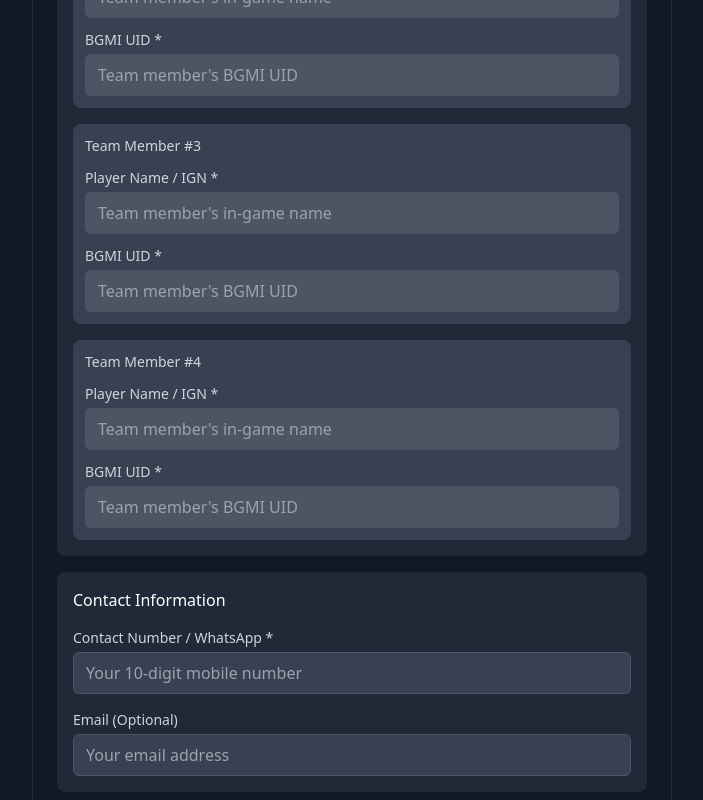
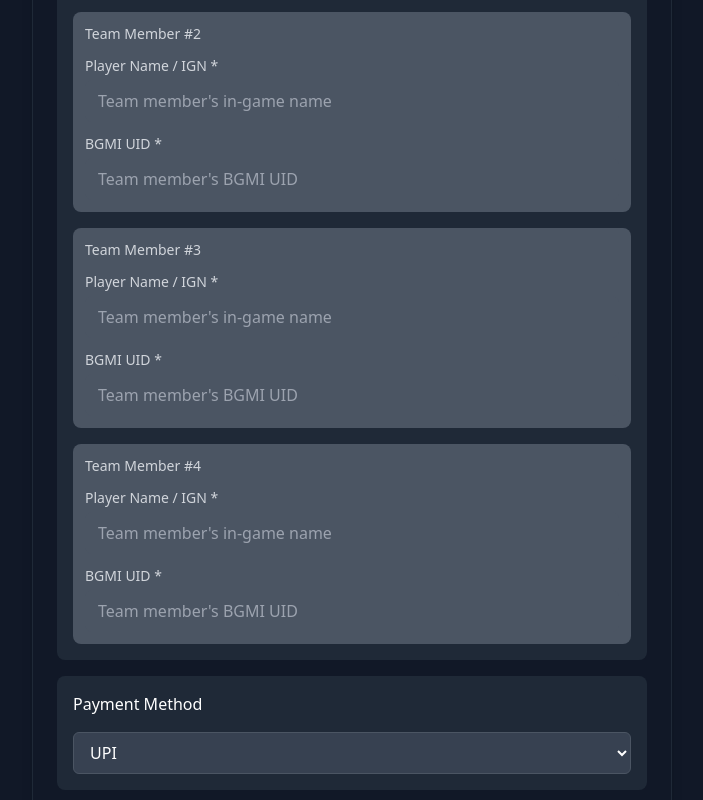
Before and after one commit to mdazfar2/DBGMI-Playzone, a React (Vite) app in the folder frontend/: page /register/1 in a window 1280 px wide. Shown: the part 800-1600 px from the top of the page, without its empty margins (288-991 px from the left). Built offline with nearby package versions, Linux system fonts and the light colour scheme.

Commit message:
Remove contact information from the Auth Modal

```diff
--- a/frontend/src/components/auth/AuthModal.jsx
+++ b/frontend/src/components/auth/AuthModal.jsx
@@ -693,7 +693,7 @@
 
           <div>
             <label htmlFor="phone" className="block text-sm font-medium text-gray-300 mb-1">
-              Phone Number *
+              Contact Number / WhatsApp *
             </label>
             <div className="relative">
               <input
@@ -702,7 +702,7 @@
                 value={phone}
                 onChange={(e) => setPhone(e.target.value)}
                 className="w-full px-4 py-3 bg-gray-800 border border-gray-700 rounded-lg text-white focus:outline-none focus:ring-2 focus:ring-yellow-500 focus:border-transparent"
-                placeholder="Enter your phone number"
+                placeholder="Your 10-digit mobile number"
               />
               <Smartphone className="absolute right-3 top-3.5 text-gray-400" size={18} />
             </div>
--- a/frontend/src/components/registration/RegistrationForm.jsx
+++ b/frontend/src/components/registration/RegistrationForm.jsx
@@ -175,7 +175,8 @@
 
   return (
     <div className="max-w-2xl mx-auto px-4 py-8">
-      <div className="mb-6">
+      {/* Move the Back to Tournaments button further down */}
+      <div className="mb-16 mt-16" style={{ position: 'relative', zIndex: 20 }}>
         <button
           onClick={() => navigate('/tournaments')}
           className="flex items-center text-gray-400 hover:text-white transition-colors"
@@ -303,7 +304,7 @@
 
                     <div className="space-y-4">
                       {formData.teamMembers.map((member, index) => (
-                        <div key={index} className="p-3 bg-gray-700 rounded-lg">
+                        <div key={index} className="p-3 bg-gray-600 rounded-lg">
                           <h4 className="text-sm font-medium text-gray-300 mb-3">
                             Team Member #{index + 2}
                           </h4>
@@ -351,53 +352,6 @@
                   </div>
                 </div>
               )}
-
-              {/* Contact Information */}
-              <div className="bg-gray-800 p-4 rounded-lg">
-                <h3 className="text-white font-medium mb-4">Contact Information</h3>
-
-                <div className="space-y-4">
-                  <div>
-                    <label htmlFor="contactNumber" className="block text-sm font-medium text-gray-300 mb-1">
-                      Contact Number / WhatsApp *
-                    </label>
-                    <input
-                      type="tel"
-                      id="contactNumber"
-                      name="contactNumber"
-                      value={formData.contactNumber}
-                      onChange={handleInputChange}
-                      className={`w-full px-3 py-2 bg-gray-700 border ${
-                        errors.contactNumber ? 'border-red-500' : 'border-gray-600'
-                      } rounded-md text-white focus:outline-none focus:ring-1 focus:ring-yellow-500`}
-                      placeholder="Your 10-digit mobile number"
-                    />
-                    {errors.contactNumber && (
-                      <p className="mt-1 text-sm text-red-500">{errors.contactNumber}</p>
-                    )}
-                  </div>
-
-                  <div>
-                    <label htmlFor="email" className="block text-sm font-medium text-gray-300 mb-1">
-                      Email (Optional)
-                    </label>
-                    <input
-                      type="email"
-                      id="email"
-                      name="email"
-                      value={formData.email}
-                      onChange={handleInputChange}
-                      className={`w-full px-3 py-2 bg-gray-700 border ${
-                        errors.email ? 'border-red-500' : 'border-gray-600'
-                      } rounded-md text-white focus:outline-none focus:ring-1 focus:ring-yellow-500`}
-                      placeholder="Your email address"
-                    />
-                    {errors.email && (
-                      <p className="mt-1 text-sm text-red-500">{errors.email}</p>
-                    )}
-                  </div>
-                </div>
-              </div>
 
               {/* Payment Method */}
               <div className="bg-gray-800 p-4 rounded-lg">
```
